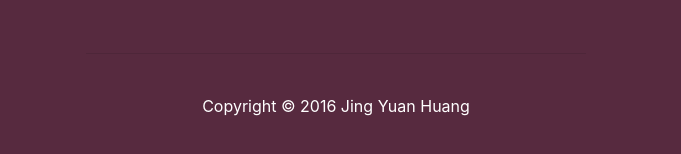
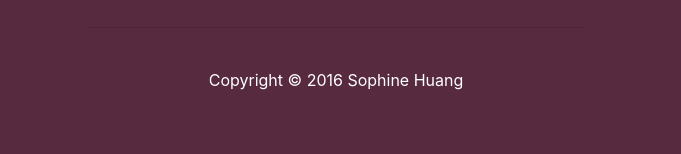
Before and after one commit to su3moemoe/su3moemoe.github.io, a plain HTML site: page index.html in a window 1280 px wide. Shown: the part 300-454 px from the top of the page, without its empty margins (304-985 px from the left). Drawn offline with nearby package versions, Linux system fonts and the light colour scheme.

Commit message:
Update index.html

```diff
--- a/index.html
+++ b/index.html
@@ -41,9 +41,11 @@
 				<h2>作品Link</h2><hr><br>
 			</div>
 			<div class="col-lg-12 text-center">
+				<!--
 				<a href="/DoggieDreamland">
 					<img class="center-block" src="../img/logo4.png" alt="狗狗夢想家．DoggieDreamland"/>
 				</a><br>
+				-->
 				<p style="color:#ffffff;">
 					【使用技術/框架】(RWD) HTML 5 ,CSS 3 ,Bootstrap 3 ,jQuery ,Laravel 5 ,xampp .etc
 				</p><br><hr>
@@ -54,7 +56,7 @@
         <div class="container">
             <div class="row">
                 <div class="col-lg-12 text-center">
-					<p>Copyright © 2016 Jing Yuan Huang</p>
+					<p>Copyright © 2016 Sophine Huang</p>
 				</div>
             </div>
         </div>
```
